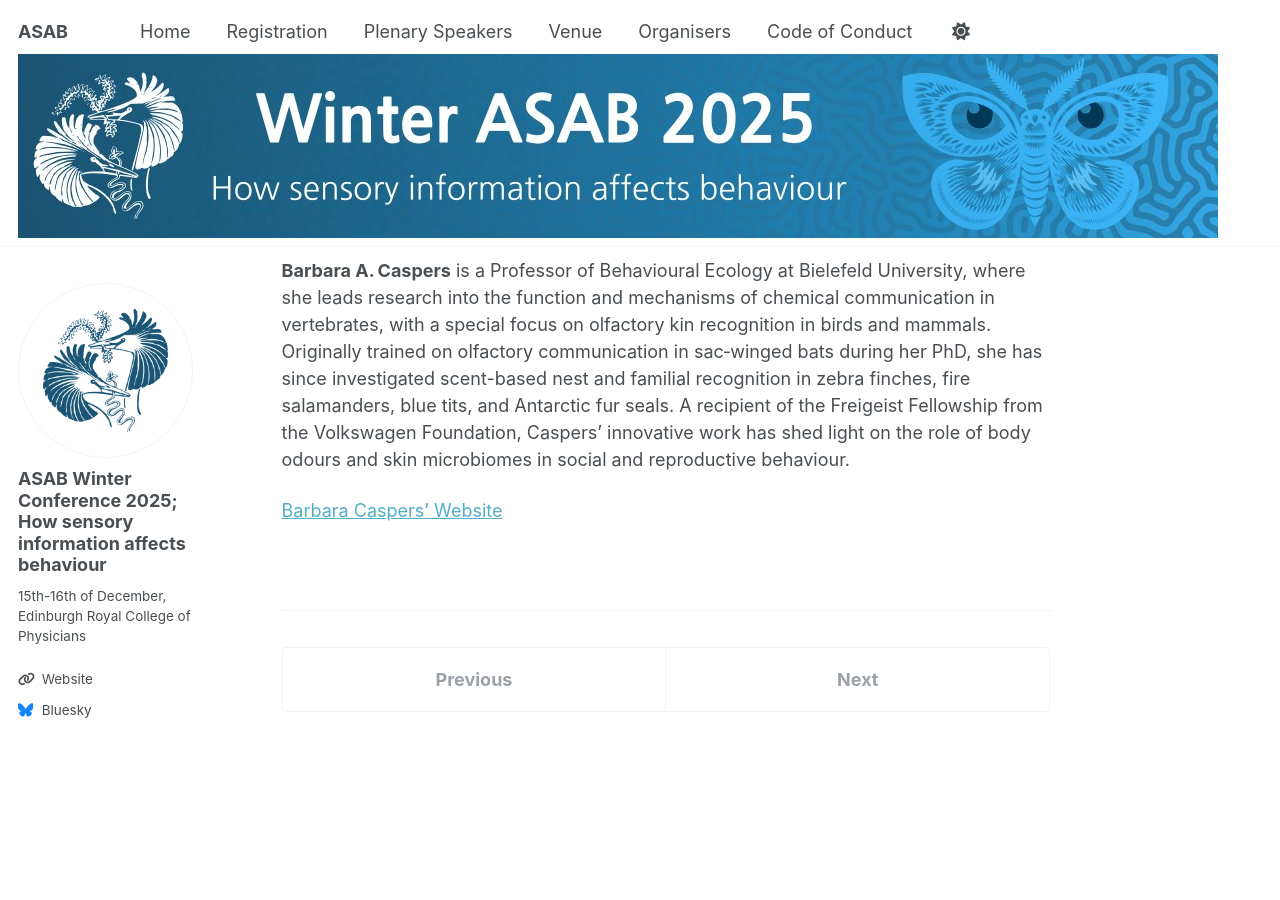
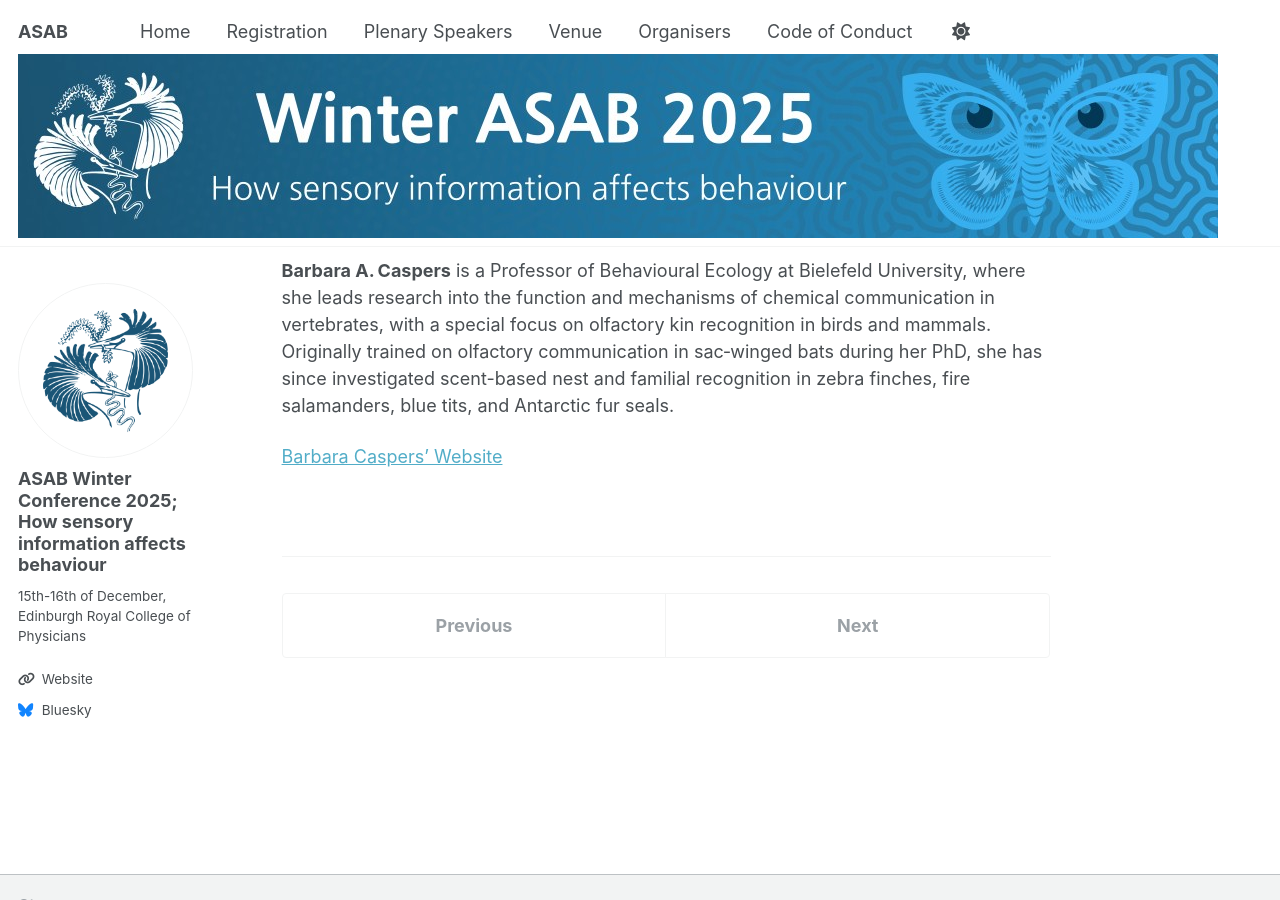
Before and after one commit to asabwinter/2025, a Jekyll site: the page built from _plenaries/Barbara_Caspers.md, in a window 1280 px wide and 900 px high, scrolled down 358 px. Built offline with Jekyll 4.4.1, drawn with Linux system fonts in a browser that asks for light colours; a script that is not in the unit is left out.

Commit message:
Update Barbara_Caspers.md

```diff
--- a/_plenaries/Barbara_Caspers.md
+++ b/_plenaries/Barbara_Caspers.md
@@ -1,12 +1,12 @@
 ---
 title: "Barbara Caspers"
-excerpt: "Behavioural Ecologist at Bielefeld University.<br/><img src='/2025/images/Barbara_Caspers.jpg' width='150'>"
+excerpt: "Professor in Behavioural Ecology at Bielefeld University.<br/><img src='/2025/images/Barbara_Caspers.jpg' width='150'>"
 layout: single
 ---
 
 
 <img src="/2025/images/Barbara_Caspers.jpg" width="250"/>
 
-**Barbara A. Caspers** is a Professor of Behavioural Ecology at Bielefeld University, where she leads research into the function and mechanisms of chemical communication in vertebrates, with a special focus on olfactory kin recognition in birds and mammals. Originally trained on olfactory communication in sac‑winged bats during her PhD, she has since investigated scent-based nest and familial recognition in zebra finches, fire salamanders, blue tits, and Antarctic fur seals. A recipient of the Freigeist Fellowship from the Volkswagen Foundation, Caspers’ innovative work has shed light on the role of body odours and skin microbiomes in social and reproductive behaviour.
+**Barbara A. Caspers** is a Professor of Behavioural Ecology at Bielefeld University, where she leads research into the function and mechanisms of chemical communication in vertebrates, with a special focus on olfactory kin recognition in birds and mammals. Originally trained on olfactory communication in sac‑winged bats during her PhD, she has since investigated scent-based nest and familial recognition in zebra finches, fire salamanders, blue tits, and Antarctic fur seals.
 
 [Barbara Caspers' Website](https://barbaracaspers.wordpress.com/)
```
